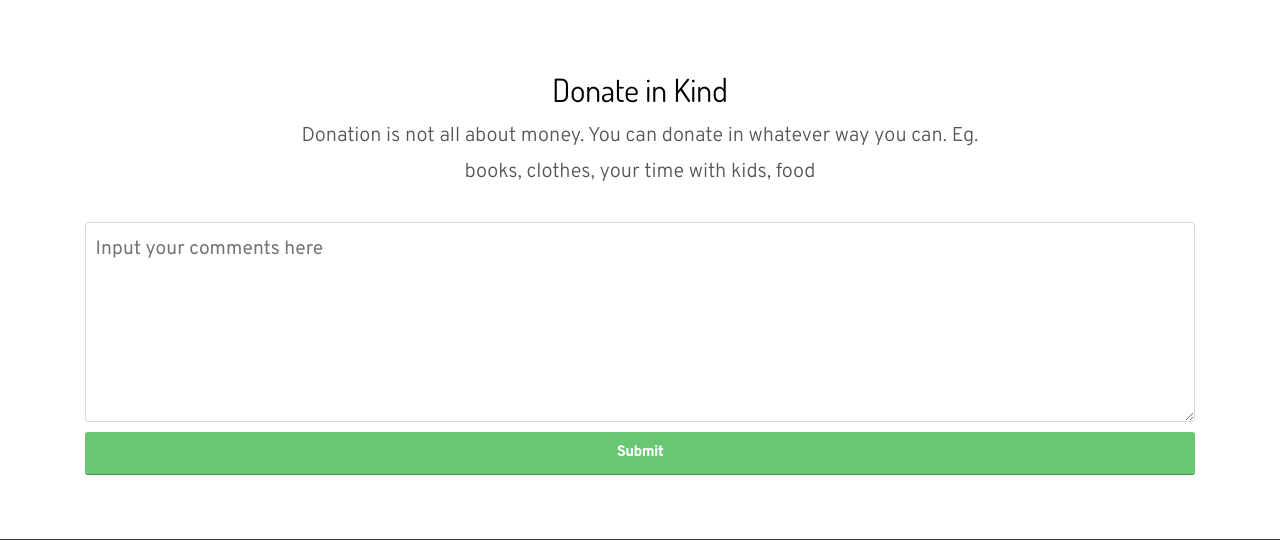
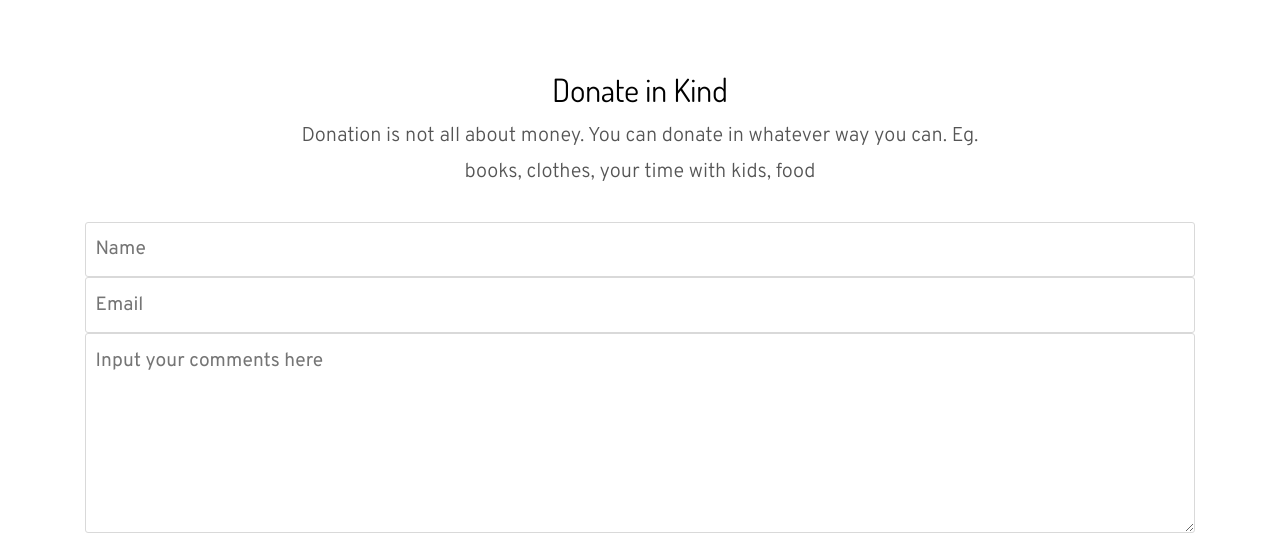
Before and after one commit to styuk1234/StartYoungUK-Website, a Django app: page /sponsor/ in a window 1280 px wide. Shown: the part 1069-1609 px from the top of the page. Run offline with Django 4.2, Linux system fonts and the light colour scheme; some libraries are stand-ins or nearby versions; some web fonts are replaced.

Commit message:
minor fixes

```diff
--- a/sponsor/models.py
+++ b/sponsor/models.py
@@ -1,5 +1,7 @@
+from wsgiref.validate import validator
 from django.db import models
 from phonenumber_field.modelfields import PhoneNumberField
+from django.core.validators import MaxValueValidator
 
 class Donation(models.Model):
     trxn_id = models.AutoField(primary_key=True)
@@ -8,4 +10,4 @@ class Donation(models.Model):
     name = models.CharField(max_length=50, null=False)
     email_id = models.EmailField(max_length=50, null=False)
     mobile_no = PhoneNumberField(null=False,blank=False)
-    amount = models.PositiveIntegerField(null=False)
+    amount = models.PositiveIntegerField(null=False,validators=[MaxValueValidator(50)])
--- a/sponsor/templates/sponsor.html
+++ b/sponsor/templates/sponsor.html
@@ -61,6 +61,10 @@
     {% endfor %}
 </ul>
 {% endif %}
+<input type="text" placeholder="Name">
+<br>
+<input type="email" placeholder="Email">
+<br>
         <textarea placeholder="Input your comments here"></textarea>
         <button>Submit</button>
 
```
